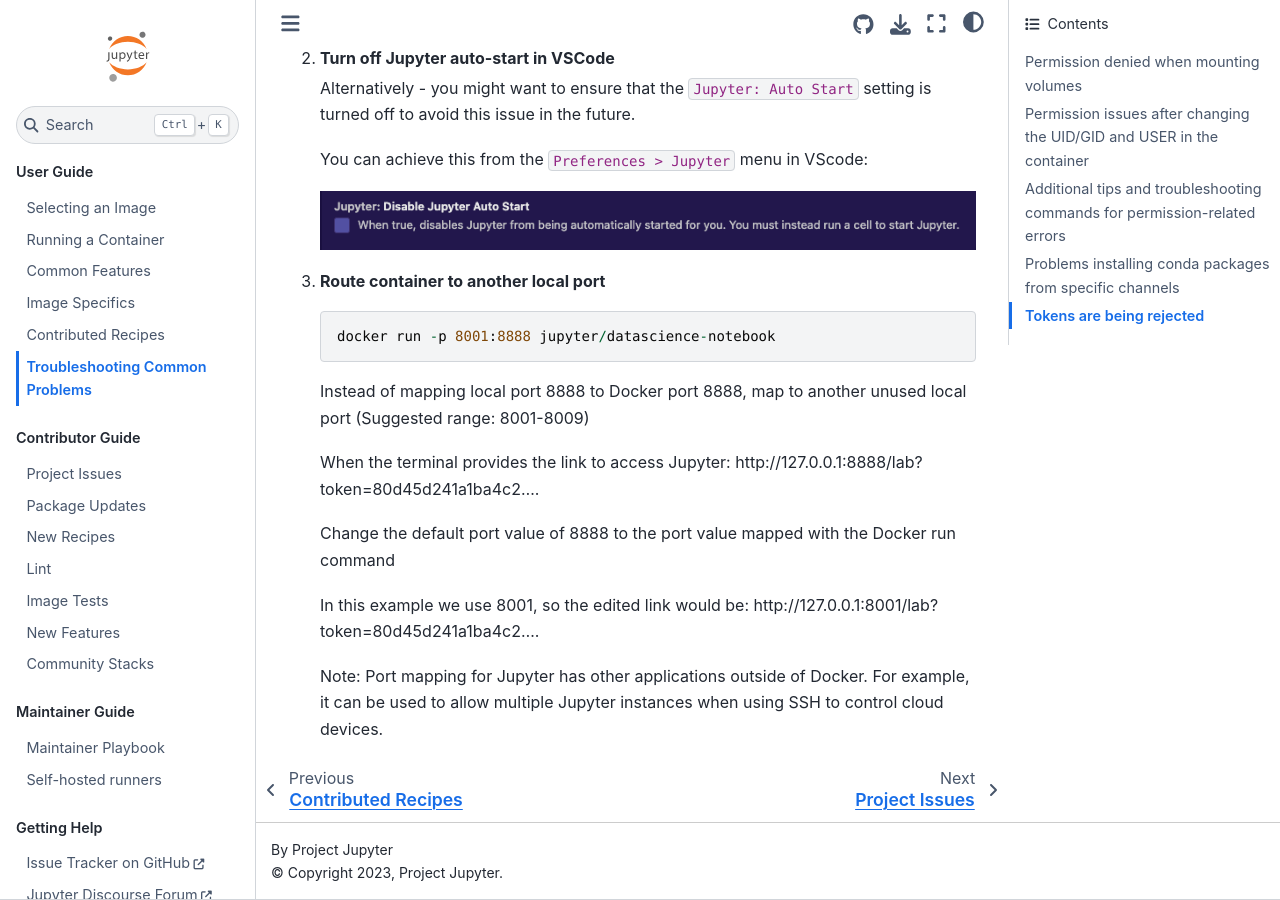
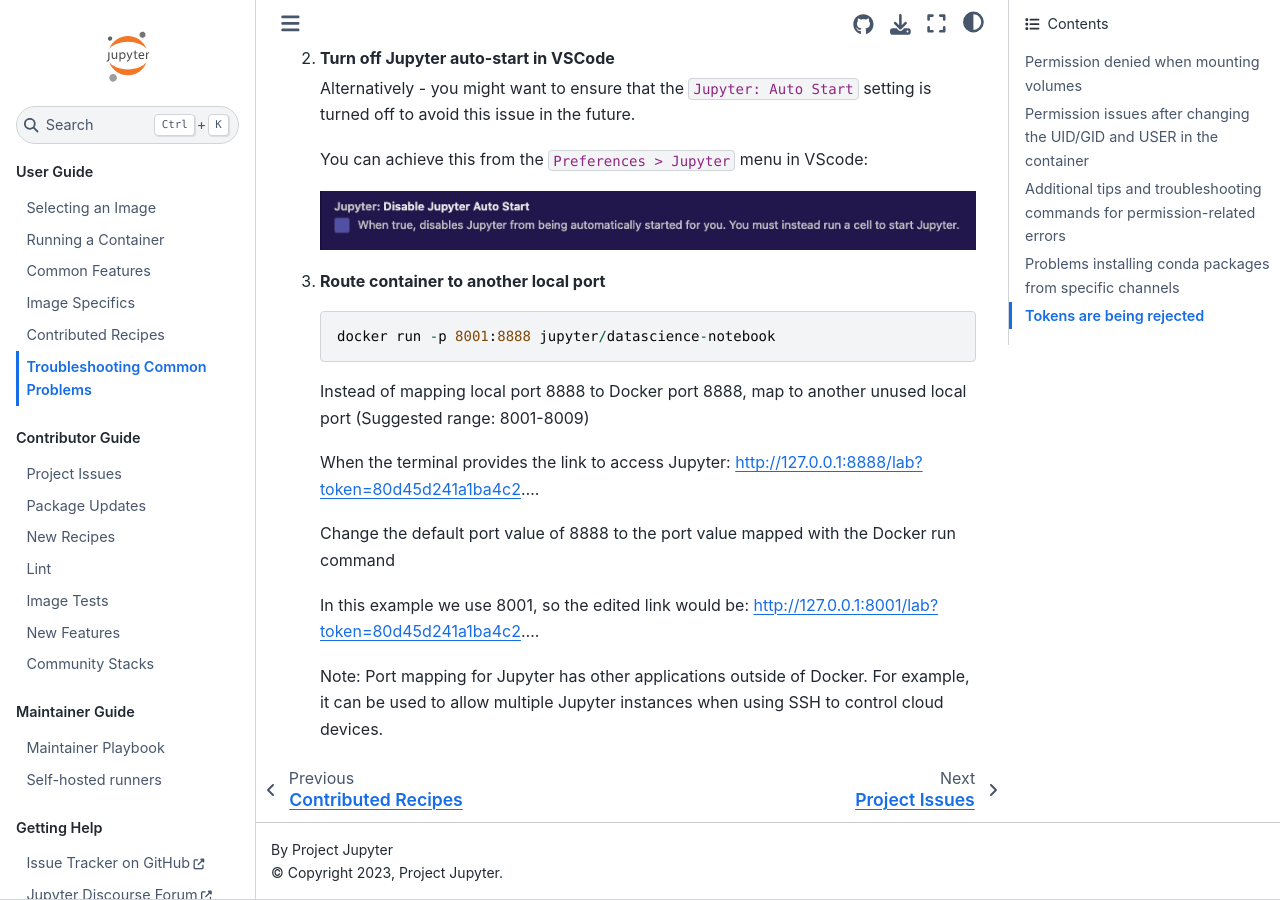
Before and after one commit to jupyter/docker-stacks, a Sphinx documentation site: the page built from docs/using/troubleshooting.md, in a window 1280 px wide and 900 px high, scrolled down 7647 px. Built offline with Sphinx 7.4.7 and the Sphinx Book theme 1.1.4, drawn with Linux system fonts in a browser that asks for light colours.

````diff
--- a/docs/using/troubleshooting.md
+++ b/docs/using/troubleshooting.md
@@ -317,12 +317,12 @@ If you are a regular user of VSCode and the Jupyter extension, you might experie
    docker run -p 8001:8888 jupyter/datascience-notebook
    ```
 
-    Instead of mapping local port 8888 to Docker port 8888, map to another unused local port (Suggested range: 8001-8009)
+   Instead of mapping local port 8888 to Docker port 8888, map to another unused local port (Suggested range: 8001-8009)
 
-    When the terminal provides the link to access Jupyter: http://127.0.0.1:8888/lab?token=80d45d241a1ba4c2....
+   When the terminal provides the link to access Jupyter: <http://127.0.0.1:8888/lab?token=80d45d241a1ba4c2>....
 
-    Change the default port value of 8888 to the port value mapped with the Docker run command
+   Change the default port value of 8888 to the port value mapped with the Docker run command
 
-    In this example we use 8001, so the edited link would be: http://127.0.0.1:8001/lab?token=80d45d241a1ba4c2....
+   In this example we use 8001, so the edited link would be: <http://127.0.0.1:8001/lab?token=80d45d241a1ba4c2>....
 
-    Note: Port mapping for Jupyter has other applications outside of Docker. For example, it can be used to allow multiple Jupyter instances when using SSH to control cloud devices.
+   Note: Port mapping for Jupyter has other applications outside of Docker. For example, it can be used to allow multiple Jupyter instances when using SSH to control cloud devices.
````
